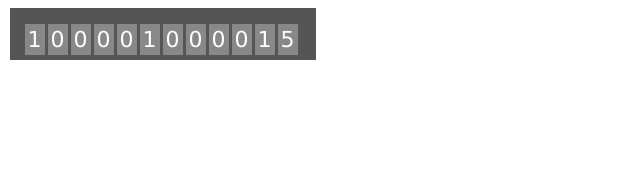
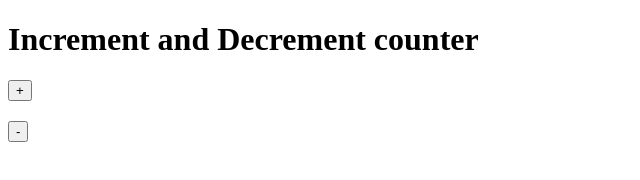
Before and after one commit to muminmuslim/-muminmuslim.github.io, a plain HTML site: page index.html in a window 1280 px wide. Shown: the whole page, without its empty margins (0-640 px from the left). Drawn offline with Linux system fonts and the light colour scheme.

Commit message:
Update index.html

```diff
--- a/index.html
+++ b/index.html
@@ -1,47 +1,25 @@
-<!DOCTYPE html>
+<!DOCTYPE HTML>
+
 <html>
-  <head>
-    <title>JS Counter</title>
-    <link rel="stylesheet" type="text/css" href="style.css">
-  </head>
 
-  <body onload="incrementCount(10)">
-    <div class="main_container" id="id_main_container">
-      <div class="container_inner" id="display_div_id">
-      </div>
-    </div>
-  </body>
+<head>
+    <meta http-equiv="Content-Type"
+        content="text/html; charset=UTF-8" />
+
+</head>
+
+<body>
+  <!-- give a suitable heading using h1 tag-->
+        <h1>Increment and Decrement counter</h1>
+
+        <div="container">
+          <!-- adding button and heading to show the digits -->
+          <!--increment() and decrement() functions on button click-->
+            <button onclick="increment()">+</button>
+            <h2 id="counting"></h2>
+            <button onclick="decrement()">-</button>
+        </div>
+
+</body>
+
 </html>
-
-<script>
-  var counter_list = [10,10000,10000];
-  var str_counter_0 = counter_list[0];
-  var str_counter_1 = counter_list[1];
-  var str_counter_2 = counter_list[2];
-  var display_str = "";
-  var display_div = document.getElementById("display_div_id");
-
-  function incrementCount(current_count){
-    setInterval(function(){
-      // clear count
-      while (display_div.hasChildNodes()) {
-          display_div.removeChild(display_div.lastChild);
-      }
-      str_counter_0++;
-      if (str_counter_0 > 99) {
-        str_counter_0 = 0; // reset count
-        str_counter_1++;    // increase next count
-      }
-      if(str_counter_1>99999){
-        str_counter_2++;
-      }
-      display_str = str_counter_2.toString() + str_counter_1.toString() + str_counter_0.toString();
-      for (var i = 0; i < display_str.length; i++) {
-        var new_span = document.createElement('span');
-        new_span.className = 'num_tiles';
-        new_span.innerText = display_str[i];
-        display_div.appendChild(new_span);
-      }
-    },1000);
-  }
-</script>
```
